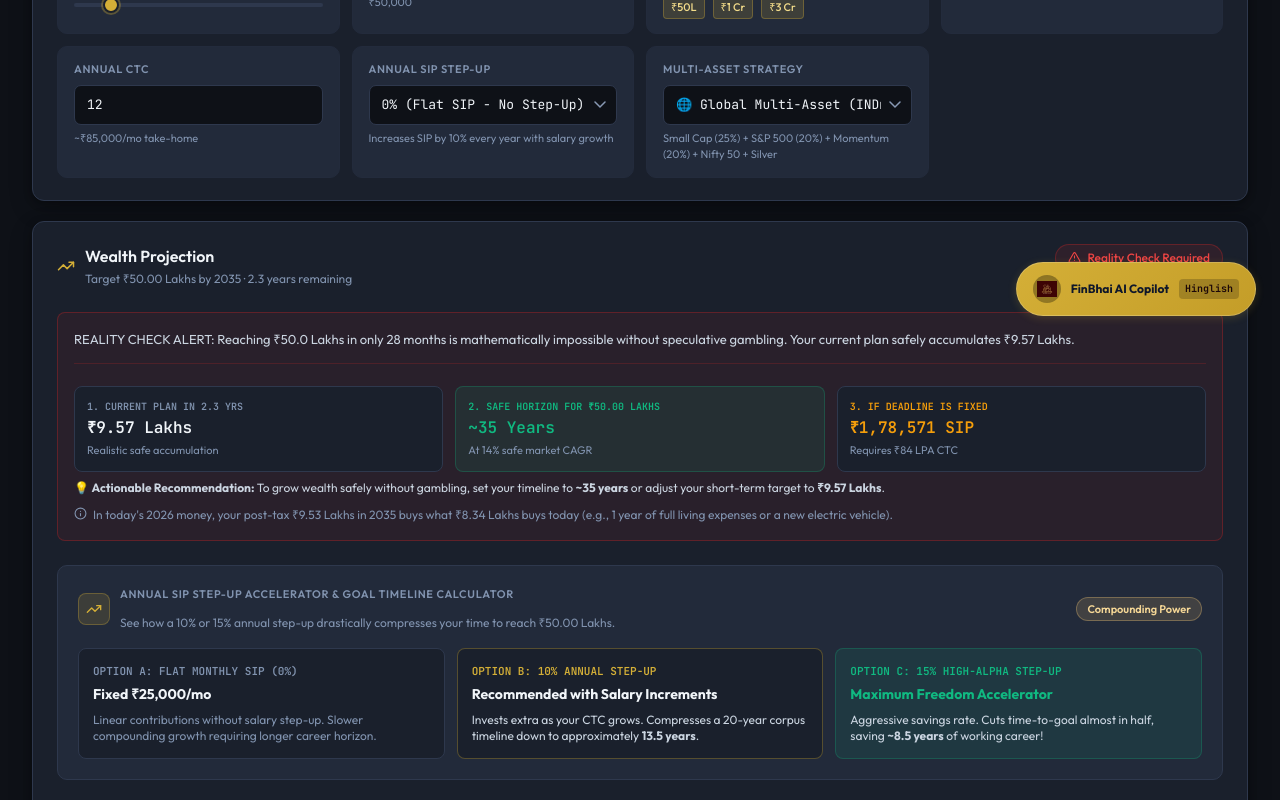
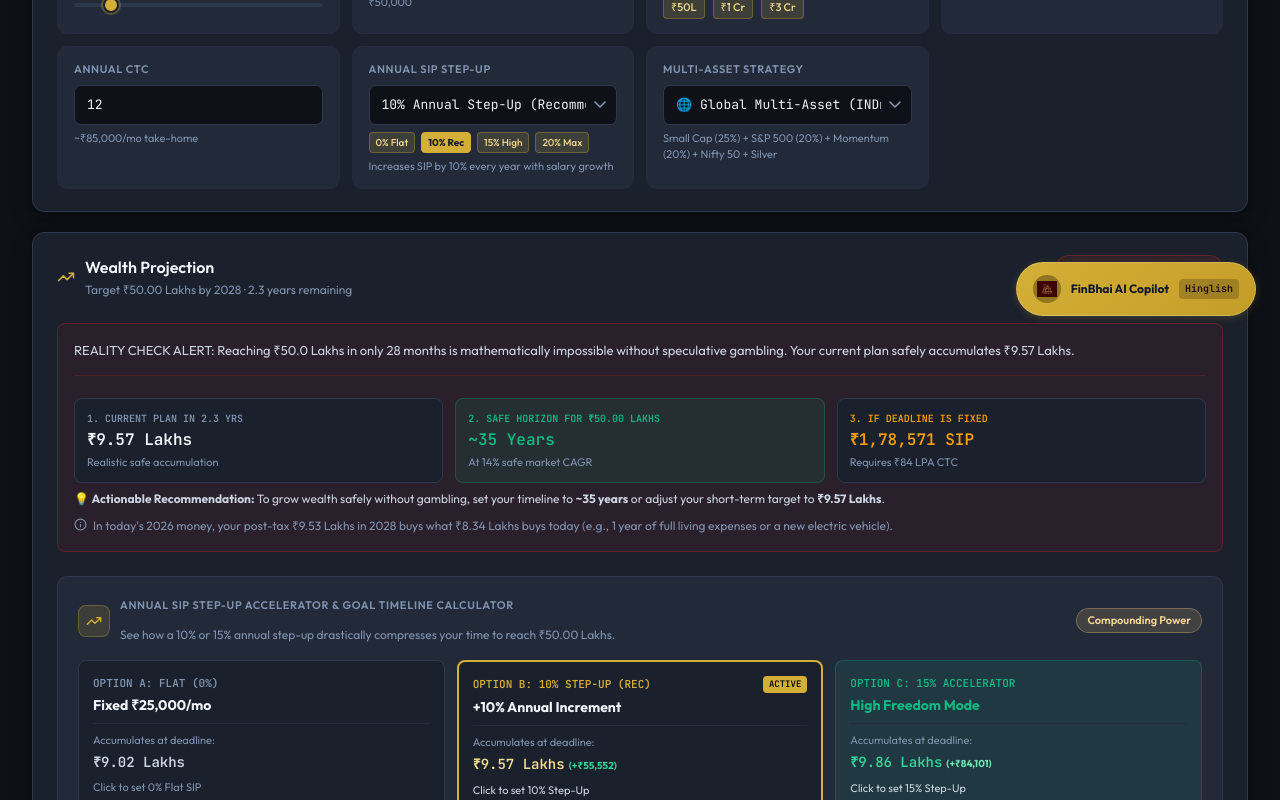
Before and after one commit to mrinal140420/investpro, a React (Vite) app in the folder frontend/: page / in a window 1280 px wide. Shown: the part 460-1260 px from the top of the page. Built offline with nearby package versions, Linux system fonts and the light colour scheme.

Commit message:
fix(step-up): ensure step-up dropdown state sync, add quick step-up buttons and interactive tiles

```diff
--- a/frontend/src/App.jsx
+++ b/frontend/src/App.jsx
@@ -366,7 +366,11 @@ export default function App() {
                 </div>
               ) : (
                 <div id="results-grid" className="grid grid-cols-12 gap-6 scroll-mt-6">
-                  <WealthProjectionCard trajectoryData={trajectoryData} />
+                  <WealthProjectionCard
+                    trajectoryData={trajectoryData}
+                    currentStepUp={params.annual_step_up_pct}
+                    onSelectStepUp={(val) => setParams(prev => ({ ...prev, annual_step_up_pct: val }))}
+                  />
                   <RecommendedPortfolioCard
                     fundUniverse={fundUniverse}
                     monthlySip={params.monthly_investable_sip}
--- a/frontend/src/components/InteractiveControlPanel.jsx
+++ b/frontend/src/components/InteractiveControlPanel.jsx
@@ -155,15 +155,53 @@ export default function InteractiveControlPanel({ params, setParams, onRecalcula
 
         {/* Annual SIP Step-Up */}
         <FieldInput id="step-up-pct" label="Annual SIP Step-Up"
-          hint={`Increases SIP by ${Math.round((params.annual_step_up_pct || 0.10) * 100)}% every year with salary growth`}>
-          <select id="step-up-pct" value={params.annual_step_up_pct ?? 0.10}
-            onChange={e => handleChange('annual_step_up_pct', e.target.value)}>
-            <option value="0.0">0% (Flat SIP - No Step-Up)</option>
+          hint={((params.annual_step_up_pct !== undefined && params.annual_step_up_pct !== null) ? Number(params.annual_step_up_pct) : 0.10) === 0
+            ? '0% Flat SIP (No salary step-up applied)'
+            : `Increases SIP by ${Math.round(((params.annual_step_up_pct !== undefined && params.annual_step_up_pct !== null) ? Number(params.annual_step_up_pct) : 0.10) * 100)}% every year with salary growth`}>
+          <select
+            id="step-up-pct"
+            value={((params.annual_step_up_pct !== undefined && params.annual_step_up_pct !== null) ? Number(params.annual_step_up_pct) : 0.10).toFixed(2)}
+            onChange={e => handleChange('annual_step_up_pct', e.target.value)}
+          >
+            <option value="0.00">0% (Flat SIP - No Step-Up)</option>
             <option value="0.05">5% Annual Step-Up (Conservative)</option>
             <option value="0.10">10% Annual Step-Up (Recommended)</option>
             <option value="0.15">15% Annual Step-Up (Aggressive Career Growth)</option>
             <option value="0.20">20% Annual Step-Up (High Accelerator)</option>
+            <option value="0.25">25% Annual Step-Up (Super Aggressive)</option>
           </select>
+          <div style={{ display: 'flex', gap: '6px', marginTop: '7px' }}>
+            {[
+              { label: '0% Flat', val: 0.0 },
+              { label: '10% Rec', val: 0.10 },
+              { label: '15% High', val: 0.15 },
+              { label: '20% Max', val: 0.20 }
+            ].map(s => {
+              const currentVal = (params.annual_step_up_pct !== undefined && params.annual_step_up_pct !== null) ? Number(params.annual_step_up_pct) : 0.10;
+              const isSelected = Math.abs(currentVal - s.val) < 0.001;
+              return (
+                <button
+                  key={s.label}
+                  type="button"
+                  onClick={() => handleChange('annual_step_up_pct', s.val)}
+                  style={{
+                    fontSize: '10px',
+                    fontWeight: isSelected ? '700' : '500',
+                    color: isSelected ? '#111827' : 'var(--accent-bright)',
+                    background: isSelected ? 'var(--gold)' : 'var(--accent-glow)',
+                    border: `1px solid ${isSelected ? 'var(--gold)' : 'var(--accent-border)'}`,
+                    borderRadius: '4px',
+                    padding: '2px 6px',
+                    cursor: 'pointer',
+                    fontFamily: "'Outfit', sans-serif",
+                    transition: 'all 0.12s',
+                  }}
+                >
+                  {s.label}
+                </button>
+              );
+            })}
+          </div>
         </FieldInput>
 
         {/* Risk Strategy */}
--- a/frontend/src/components/WealthProjectionCard.jsx
+++ b/frontend/src/components/WealthProjectionCard.jsx
@@ -49,7 +49,7 @@ function CustomTooltip({ active, payload, label }) {
   );
 }
 
-export default function WealthProjectionCard({ trajectoryData }) {
+export default function WealthProjectionCard({ trajectoryData, onSelectStepUp, currentStepUp }) {
   const [inflationRate, setInflationRate] = useState(6.0);
   const [taxRate, setTaxRate] = useState(12.5);
 
@@ -86,6 +86,9 @@ export default function WealthProjectionCard({ trajectoryData }) {
   const maxCorpus = chartData.length > 0 ? Math.max(...chartData.map(d => d.corpusRaw)) : 10000000;
   const startYear = chartData.length > 0 ? chartData[0].year : new Date().getFullYear();
   const endYear   = chartData.length > 0 ? chartData[chartData.length - 1].year : startYear + 9;
+  const targetYear = trajectoryData.user_profile?.target_date
+    ? new Date(trajectoryData.user_profile.target_date).getFullYear()
+    : endYear;
 
   const grossRaw        = shortTerm.projected_short_fv || 1;
   const contributionsRaw = shortTerm.total_contributions || 0;
@@ -103,7 +106,29 @@ export default function WealthProjectionCard({ trajectoryData }) {
   const inflationLossPct = Math.min(100, Math.max(0, (inflationLossRaw / grossRaw) * 100));
   const realPowerPct    = Math.max(0, 100 - taxPct - inflationLossPct);
 
-  const dynamicNote = get_real_world_equivalent_note(realPower, endYear, postTaxCorpus);
+  const dynamicNote = get_real_world_equivalent_note(
+    Math.round(realPower),
+    targetYear,
+    Math.round(postTaxCorpus)
+  );
+
+  const simulateStepUpCorpus = (stepRate) => {
+    const sip = trajectoryData.user_profile?.monthly_sip || 25000;
+    const lump = trajectoryData.user_profile?.lump_sum || 0;
+    const months = shortTerm.months_remaining || 36;
+    const r_m = Math.pow(1 + 0.15, 1 / 12) - 1;
+    let c = lump;
+    let s = sip;
+    for (let m = 1; m <= months; m++) {
+      if (m > 1 && (m % 12 === 1)) s *= (1 + stepRate);
+      c = (c + s) * (1 + r_m);
+    }
+    return c;
+  };
+
+  const corpusAt0 = simulateStepUpCorpus(0.0);
+  const corpusAt10 = simulateStepUpCorpus(0.10);
+  const corpusAt15 = simulateStepUpCorpus(0.15);
 
   const yAxisFormatter = v => {
     if (maxCorpus >= 10000000) return `${(v / 10000000).toFixed(1)}Cr`;
@@ -123,7 +148,7 @@ export default function WealthProjectionCard({ trajectoryData }) {
               Wealth Projection
             </h2>
             <p style={{ fontSize: '12px', color: 'var(--text-3)', fontFamily: "'Outfit', sans-serif", marginTop: '2px' }}>
-              Target {shortTerm.formatted_target || '—'} by {endYear} · {shortTerm.years_remaining ? `${shortTerm.years_remaining} years remaining` : ''}
+              Target {shortTerm.formatted_target || '—'} by {targetYear} · {shortTerm.years_remaining ? `${shortTerm.years_remaining} years remaining` : ''}
             </p>
           </div>
         </div>
@@ -304,41 +329,103 @@ export default function WealthProjectionCard({ trajectoryData }) {
         {/* Step-Up Comparison Grid */}
         <div className="grid grid-cols-1 sm:grid-cols-3 gap-3">
           {/* 1. Flat SIP (0% Step-Up) */}
-          <div className="p-3.5 rounded-lg bg-[var(--surface)] border border-[var(--border)]">
+          <div
+            onClick={() => onSelectStepUp && onSelectStepUp(0.0)}
+            className={`p-3.5 rounded-lg transition-all cursor-pointer ${
+              Math.abs((currentStepUp ?? 0.10) - 0.0) < 0.001
+                ? 'bg-[var(--surface)] border-2 border-[var(--gold)] shadow-md'
+                : 'bg-[var(--surface)] border border-[var(--border)] hover:border-[var(--accent-border)]'
+            }`}
+          >
+            <div className="flex items-center justify-between">
               <span className="text-[11px] uppercase font-mono text-[var(--text-3)] block font-semibold">
-              Option A: Flat Monthly SIP (0%)
+                Option A: Flat (0%)
               </span>
+              {Math.abs((currentStepUp ?? 0.10) - 0.0) < 0.001 && (
+                <span className="text-[9px] font-mono px-1.5 py-0.5 rounded bg-[var(--gold)] text-black font-bold">ACTIVE</span>
+              )}
+            </div>
             <span className="text-sm font-bold text-[var(--text-1)] block mt-1">
               Fixed ₹{(trajectoryData.user_profile?.monthly_sip || 25000).toLocaleString('en-IN')}/mo
             </span>
-            <p className="text-xs text-[var(--text-3)] mt-2">
-              Linear contributions without salary step-up. Slower compounding growth requiring longer career horizon.
+            <div className="mt-2 pt-2 border-t border-[var(--border-subtle)]">
+              <span className="text-[11px] text-[var(--text-3)] block">Accumulates at deadline:</span>
+              <span className="text-sm font-mono font-bold text-[var(--text-2)]">{format_indian_currency(corpusAt0)}</span>
+            </div>
+            <p className="text-[11px] text-[var(--text-3)] mt-1.5">
+              Click to set 0% Flat SIP
             </p>
           </div>
 
           {/* 2. Standard Step-Up (10%) */}
-          <div className="p-3.5 rounded-lg bg-[var(--surface)] border border-[var(--accent-border)] relative">
+          <div
+            onClick={() => onSelectStepUp && onSelectStepUp(0.10)}
+            className={`p-3.5 rounded-lg transition-all cursor-pointer relative ${
+              Math.abs((currentStepUp ?? 0.10) - 0.10) < 0.001
+                ? 'bg-[var(--surface)] border-2 border-[var(--accent)] shadow-md'
+                : 'bg-[var(--surface)] border border-[var(--accent-border)] hover:border-[var(--accent)]'
+            }`}
+          >
+            <div className="flex items-center justify-between">
               <span className="text-[11px] uppercase font-mono text-[var(--accent)] block font-semibold">
-              Option B: 10% Annual Step-Up
+                Option B: 10% Step-Up (Rec)
               </span>
+              {Math.abs((currentStepUp ?? 0.10) - 0.10) < 0.001 && (
+                <span className="text-[9px] font-mono px-1.5 py-0.5 rounded bg-[var(--accent)] text-black font-bold">ACTIVE</span>
+              )}
+            </div>
             <span className="text-sm font-bold text-[var(--text-1)] block mt-1">
-              Recommended with Salary Increments
+              +10% Annual Increment
             </span>
-            <p className="text-xs text-[var(--text-2)] mt-2">
-              Invests extra as your CTC grows. Compresses a 20-year corpus timeline down to approximately <strong>13.5 years</strong>.
+            <div className="mt-2 pt-2 border-t border-[var(--border-subtle)]">
+              <span className="text-[11px] text-[var(--text-3)] block">Accumulates at deadline:</span>
+              <span className="text-sm font-mono font-bold text-[var(--accent-bright)]">
+                {format_indian_currency(corpusAt10)}
+                {corpusAt10 > corpusAt0 && (
+                  <span className="text-[10px] text-emerald-400 ml-1 font-sans">
+                    (+{format_indian_currency(corpusAt10 - corpusAt0)})
+                  </span>
+                )}
+              </span>
+            </div>
+            <p className="text-[11px] text-[var(--text-2)] mt-1.5">
+              Click to set 10% Step-Up
             </p>
           </div>
 
-          {/* 3. Aggressive Step-Up (15% - 20%) */}
-          <div className="p-3.5 rounded-lg bg-emerald-500/10 border border-emerald-500/25">
+          {/* 3. Aggressive Step-Up (15%) */}
+          <div
+            onClick={() => onSelectStepUp && onSelectStepUp(0.15)}
+            className={`p-3.5 rounded-lg transition-all cursor-pointer ${
+              Math.abs((currentStepUp ?? 0.10) - 0.15) < 0.001
+                ? 'bg-emerald-500/15 border-2 border-emerald-500 shadow-md'
+                : 'bg-emerald-500/10 border border-emerald-500/25 hover:border-emerald-500/50'
+            }`}
+          >
+            <div className="flex items-center justify-between">
               <span className="text-[11px] uppercase font-mono text-[var(--success)] block font-semibold">
-              Option C: 15% High-Alpha Step-Up
+                Option C: 15% Accelerator
               </span>
+              {Math.abs((currentStepUp ?? 0.10) - 0.15) < 0.001 && (
+                <span className="text-[9px] font-mono px-1.5 py-0.5 rounded bg-emerald-400 text-black font-bold">ACTIVE</span>
+              )}
+            </div>
             <span className="text-sm font-bold text-[var(--success)] block mt-1">
-              Maximum Freedom Accelerator
+              High Freedom Mode
             </span>
-            <p className="text-xs text-[var(--text-2)] mt-2">
-              Aggressive savings rate. Cuts time-to-goal almost in half, saving <strong>~8.5 years</strong> of working career!
+            <div className="mt-2 pt-2 border-t border-[var(--border-subtle)]">
+              <span className="text-[11px] text-[var(--text-3)] block">Accumulates at deadline:</span>
+              <span className="text-sm font-mono font-bold text-emerald-400">
+                {format_indian_currency(corpusAt15)}
+                {corpusAt15 > corpusAt0 && (
+                  <span className="text-[10px] text-emerald-300 ml-1 font-sans">
+                    (+{format_indian_currency(corpusAt15 - corpusAt0)})
+                  </span>
+                )}
+              </span>
+            </div>
+            <p className="text-[11px] text-[var(--text-2)] mt-1.5">
+              Click to set 15% Step-Up
             </p>
           </div>
         </div>
--- a/frontend/src/utils/financialCalculations.js
+++ b/frontend/src/utils/financialCalculations.js
@@ -846,7 +846,10 @@ export function calculateTrajectoryAnalysis(currentParams = {}) {
   const sip = currentParams.monthly_investable_sip || 25000;
   const lump = currentParams.lump_sum_amount || 0;
   const ctc = currentParams.current_ctc_lpa || 12;
-  const stepUp = currentParams.annual_step_up_pct ?? 0.10;
+  const rawStepUp = currentParams.annual_step_up_pct;
+  const stepUp = (rawStepUp !== undefined && rawStepUp !== null && rawStepUp !== '' && !isNaN(Number(rawStepUp)))
+    ? parseFloat(rawStepUp)
+    : 0.10;
   const target = currentParams.near_target_amount || 5000000;
   const targetDate = new Date(currentParams.near_target_date || '2028-12-31');
   const today = new Date();
```
Lines whose indentation alone changed are shown as unchanged.
